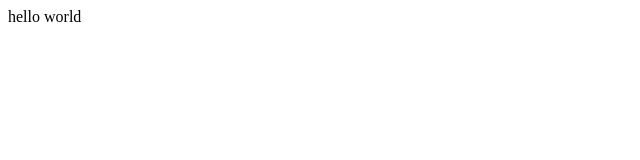
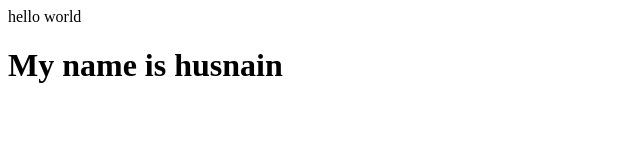
Before and after one commit to husnainali06/project-Demo, a plain HTML site: page index.html in a window 1280 px wide. Shown: the whole page, without its empty margins (0-640 px from the left). Drawn offline with Linux system fonts and the light colour scheme.

Commit message:
here a new

```diff
--- a/index.html
+++ b/index.html
@@ -1 +1,2 @@
 <p>hello world</p>
+<h1>My name is husnain</h1>
```
Also changed, not shown: 1 other file.
